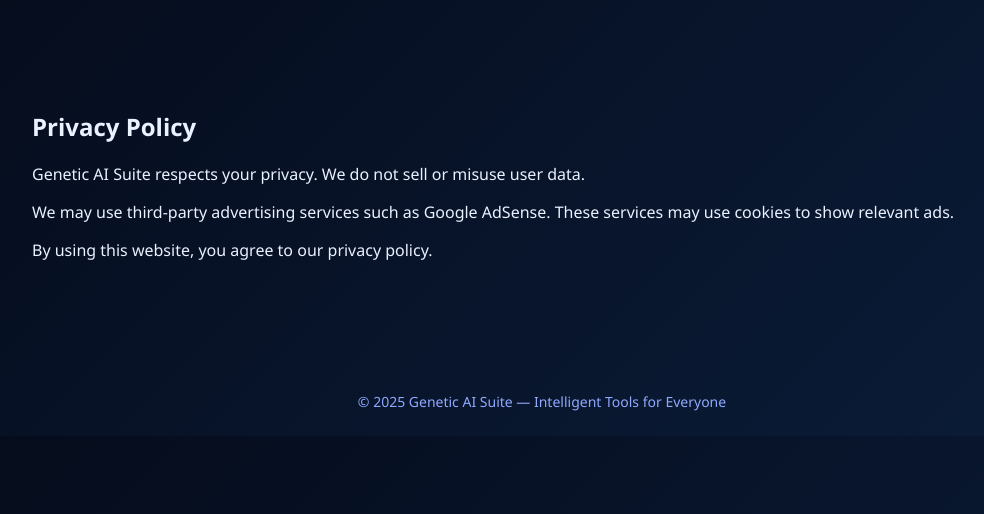
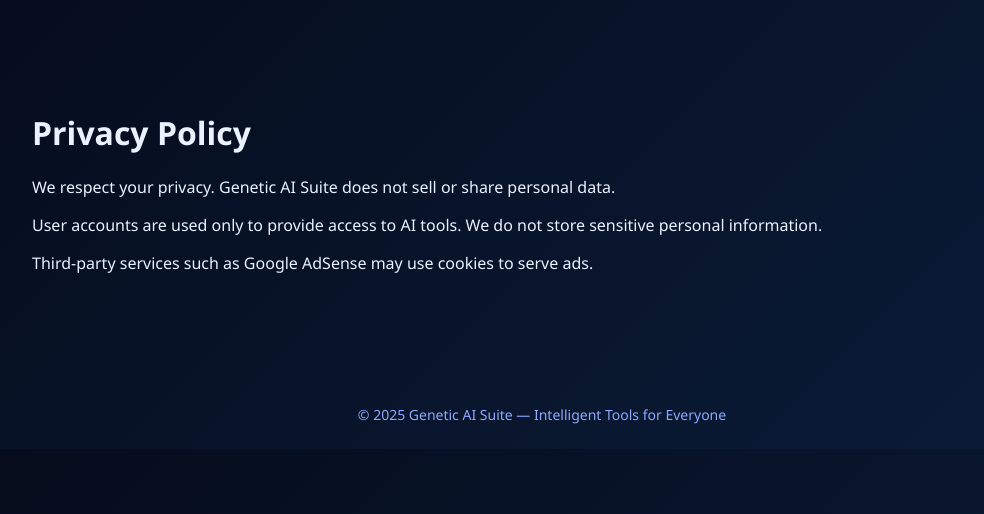
Before and after one commit to supreme-ai-gif/Genetic-suite, a Flask app: page /privacy in a window 1280 px wide. Shown: the part 87-601 px from the top of the page, without its empty margins (98-1082 px from the left). Run offline with Flask 3, Linux system fonts and the light colour scheme.

Commit message:
Update privacy policy wording and structure

```diff
--- a/templates/privacy.html
+++ b/templates/privacy.html
@@ -1,17 +1,17 @@
 {% extends 'layout.html' %}
 {% block content %}
-<h2>Privacy Policy</h2>
+<h1>Privacy Policy</h1>
 
 <p>
-Genetic AI Suite respects your privacy. We do not sell or misuse user data.
+We respect your privacy. Genetic AI Suite does not sell or share personal data.
 </p>
 
 <p>
-We may use third-party advertising services such as Google AdSense.
-These services may use cookies to show relevant ads.
+User accounts are used only to provide access to AI tools.
+We do not store sensitive personal information.
 </p>
 
 <p>
-By using this website, you agree to our privacy policy.
+Third-party services such as Google AdSense may use cookies to serve ads.
 </p>
 {% endblock %}
```
